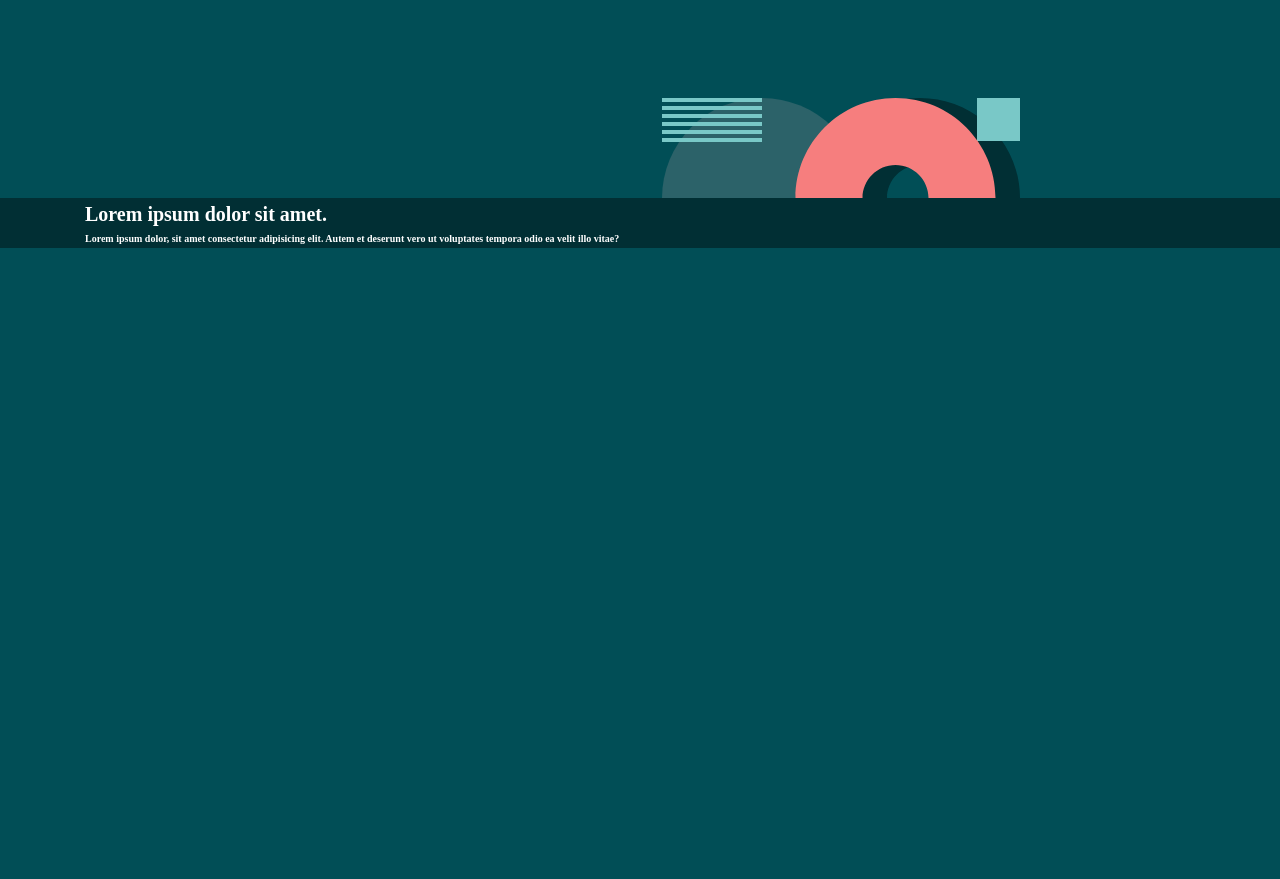
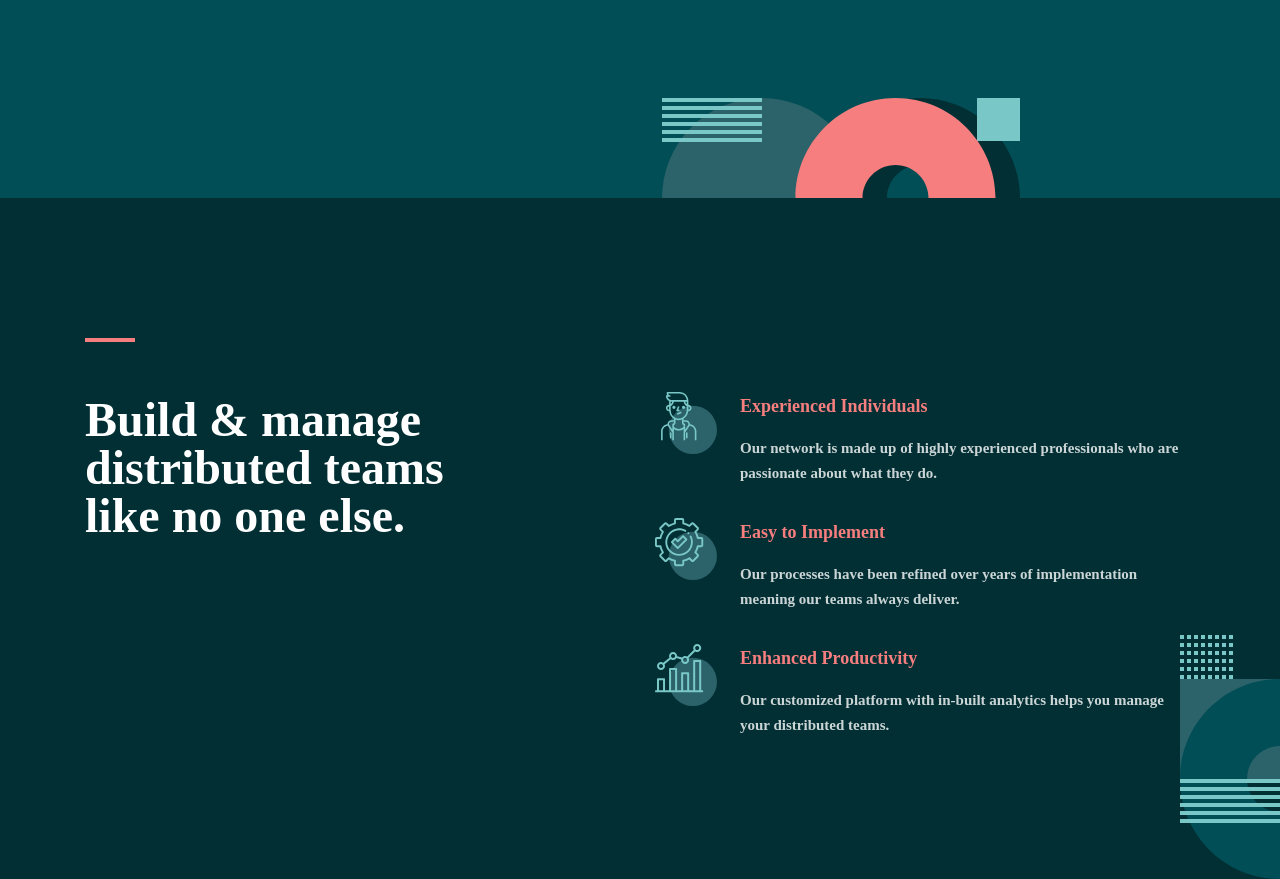
Before and after one commit to marjonam/myteamfigma, a plain HTML site: page index.html in a window 1280 px wide. Shown: the part 500-1379 px from the top of the page. Before the commit the page ends 800 px from the top, so only its background shows below. Drawn offline with Linux system fonts and the light colour scheme.

Commit message:
features added

```diff
--- a/css/style.css
+++ b/css/style.css
@@ -259,7 +259,62 @@ body {
   line-height: var(--main-line-height-1);
 }
 .features {
+  padding-top: 14rem;
+  padding-bottom: 14rem;
   background-color: var(--primary-sacramento-state-green-color);
+  background-image: url("../images/svg/hero-rightbm.svg");
+  background-repeat: no-repeat;
+  background-position: bottom right -100px;
+}
+
+.features__container {
+  display: flex;
+}
+
+.features__info {
+  width: 100%;
+  max-width: 445px;
+  margin-right: 12.5rem;
+}
+.features__divider {
+  background-color: var(--primary-light-coral-color);
+  margin-bottom: 5.4rem;
+}
+
+.features__title {
+  font-size: var(--h2-size);
+  line-height: var(--h2-line);
+}
+.features__items {
+  margin-top: 5.4rem;
+}
+.features__list {
+}
+.features__item {
+  display: flex;
+}
+.features__item:not(:last-child) {
+  margin-bottom: 3.2rem;
+}
+
+.features__image {
+  width: 72px;
+  height: 62px;
+  margin-right: 2.3rem;
+}
+.features__item-info {
+}
+.features__info-title {
+  color: var(--primary-light-coral-color);
+  margin-bottom: 1.6rem;
+  font-size: var(--h3-size);
+  line-height: var(--h3-line);
+}
+.features__description {
+  font-size: var(--main-font-size-2);
+  line-height: var(--main-line-height-2);
+  font-weight: 600;
+  opacity: 0.8;
 }
 
 @media screen and (max-width: 996px) {
--- a/index.html
+++ b/index.html
@@ -83,14 +83,66 @@
       <!--features section-->
       <section class="features">
         <div class="features__container container">
-          <h1>Lorem ipsum dolor sit amet.</h1>
-          <p>
-            Lorem ipsum dolor, sit amet consectetur adipisicing elit. Autem et
-            deserunt vero ut voluptates tempora odio ea velit illo vitae?
-          </p>
+          <div class="features__info">
+            <hr class="features__divider site-divider" />
+            <h2 class="features__title">
+              Build & manage distributed teams like no one else.
+            </h2>
+          </div>
+          <div class="features__items">
+            <ul class="features__list">
+              <li class="features__item">
+                <img
+                  class="features__image"
+                  src="./images/svg/features-first.svg"
+                  alt="image"
+                  width="72 "
+                  height="72"
+                />
+                <div class="features__item-info">
+                  <h3 class="features__info-title">Experienced Individuals</h3>
+                  <p class="features__description">
+                    Our network is made up of highly experienced professionals
+                    who are passionate about what they do.
+                  </p>
+                </div>
+              </li>
+              <li class="features__item">
+                <img
+                  class="features__image"
+                  src="./images/svg/features-second.svg"
+                  alt="image"
+                  width="72 "
+                  height="72"
+                />
+                <div class="features__item-info">
+                  <h3 class="features__info-title">Easy to Implement</h3>
+                  <p class="features__description">
+                    Our processes have been refined over years of implementation
+                    meaning our teams always deliver.
+                  </p>
+                </div>
+              </li>
+              <li class="features__item">
+                <img
+                  class="features__image"
+                  src="./images/svg/features-third.svg"
+                  alt="image"
+                  width="72 "
+                  height="72"
+                />
+                <div class="features__item-info">
+                  <h3 class="features__info-title">Enhanced Productivity</h3>
+                  <p class="features__description">
+                    Our customized platform with in-built analytics helps you
+                    manage your distributed teams.
+                  </p>
+                </div>
+              </li>
+            </ul>
+          </div>
         </div>
       </section>
-
       <!--end-->
     </main>
     <!--footer-->
```
Also changed, not shown: images/svg/features-first.svg (added), images/svg/features-second.svg (added), images/svg/features-third.svg (added).
